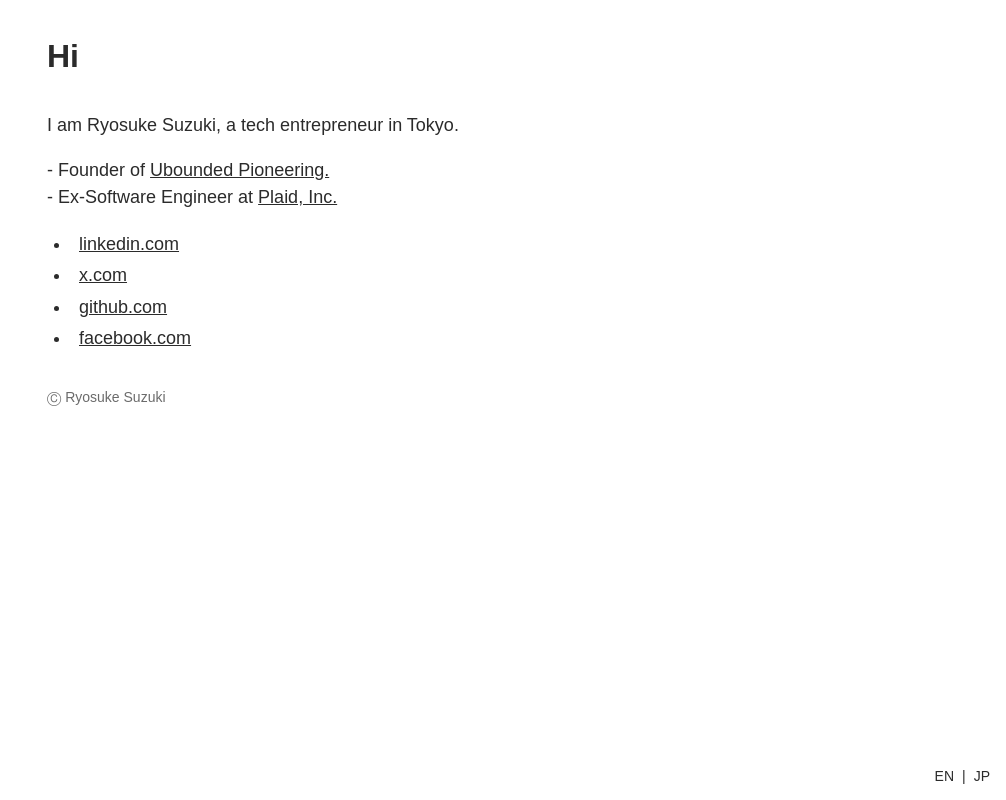
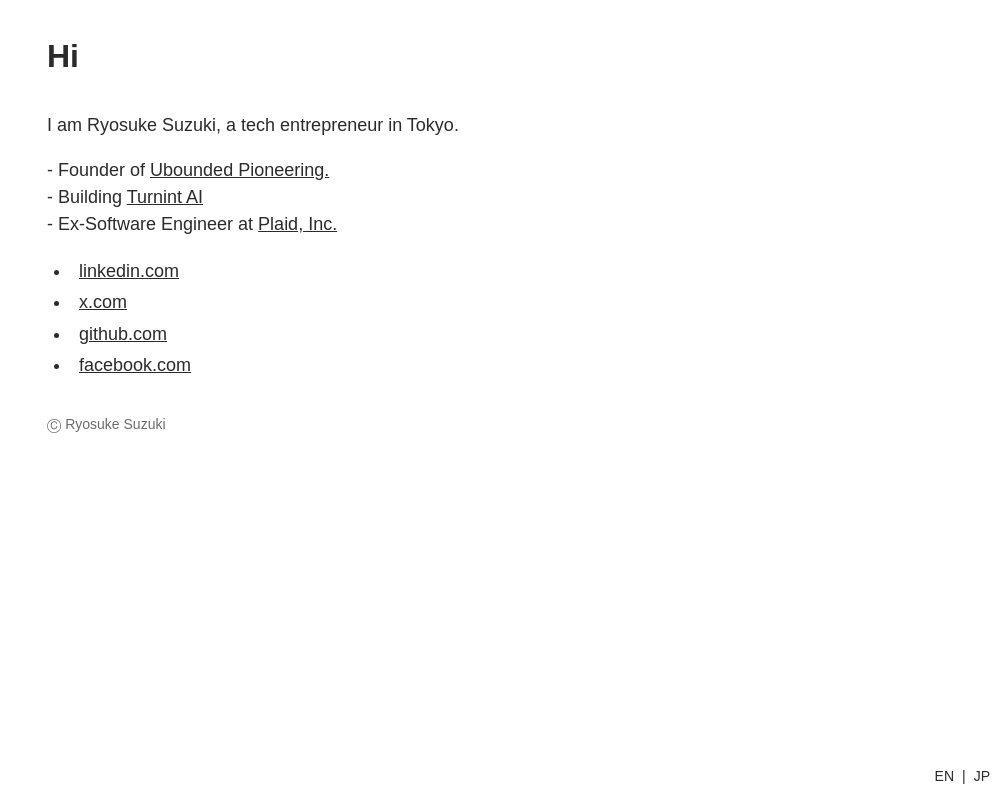
Before and after one commit to RyosukeCla/ryosukesuzuki.com, a Next.js app: page / in a window 1280 px wide. Shown: the whole page, without its empty margins (274-1280 px from the left). Built offline with nearby package versions, Linux system fonts and the light colour scheme.

Commit message:
Update link to Turnint AI in belongings component

```diff
--- a/src/i18n.tsx
+++ b/src/i18n.tsx
@@ -17,6 +17,7 @@ export type Localization = {
 const belongings = () => {
   return <>
     - Founder of <Link href="https://u17g.com">Ubounded Pioneering.</Link><br />
+    - Building <Link href="https://turnint.ai">Turnint AI</Link><br />
     - Ex-Software Engineer at <Link href="https://plaid.co.jp">Plaid, Inc.</Link>
   </>
 }
```
